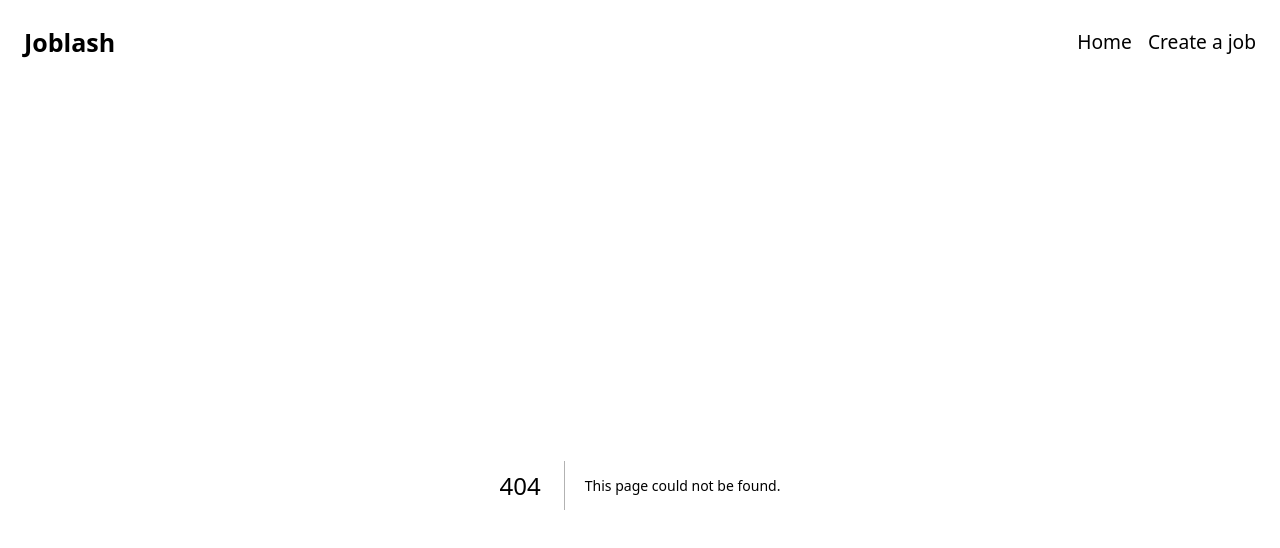
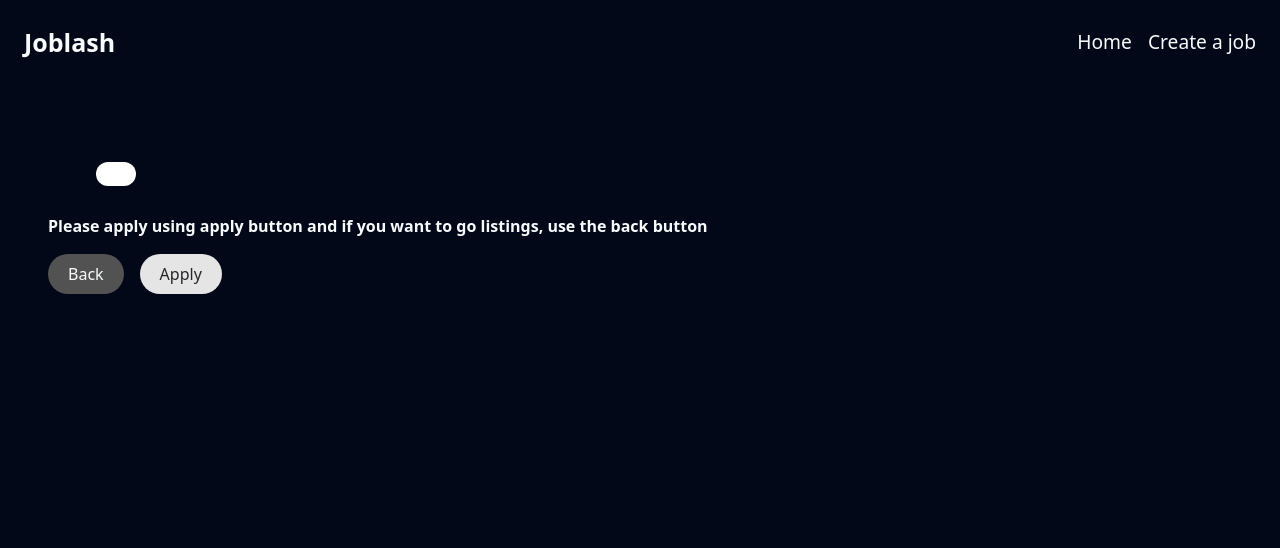
Before and after one commit to anishkumar127/Job-Listing, a Next.js app: page /jobs/1 in a window 1280 px wide. Before the commit this address had no page. Shown: the top 548 px of the page. Built offline with nearby package versions, Linux system fonts and the light colour scheme; no server answers; the database is empty.

Commit message:
View More Added

```diff
--- /dev/null
+++ b/src/actions/delete-job.ts
@@ -0,0 +1,12 @@
+"use server";
+
+import { prisma } from "@/lib/prisma";
+
+export default async function deleteJob(data: FormData) {
+  const jobId = data.get("jobId") as string;
+  await prisma?.jobListing.delete({
+    where: {
+      id: jobId,
+    },
+  });
+}
--- a/src/app/create-job/client.tsx
+++ b/src/app/create-job/client.tsx
@@ -84,7 +84,7 @@ export default function CreateJobClient() {
         />
         <input type="hidden" value={value} name="type" onChange={onChange} />
         <DropDown value={value} setValue={setValue} jobType={jobType} />
-        <SubmitButton />
+        <SubmitButton label="Create"/>
       </form>
     </div>
   );
--- /dev/null
+++ b/src/app/jobs/[id]/page.tsx
@@ -0,0 +1,44 @@
+import { prisma } from "@/lib/prisma";
+import Link from "next/link";
+import React from "react";
+
+export default async function page({ params }: { params: { id: string } }) {
+  const job = await prisma?.jobListing?.findUnique({
+    where: {
+      id: params?.id,
+    },
+  });
+  return (
+    <div>
+      <div className="container p-12 space-y-7">
+        <h1 className="text-[4rem]">{job?.title}</h1>
+        <div className="flex gap-4 items-center">
+          <p className="text-[1.2rem]">{job?.companyName}</p>
+          <p className="text-neutral-500">{job?.location}</p>
+          <p className="text-neutral-500">{job?.type}</p>
+          <p className="bg-white text-black inline p-3  px-5 rounded-full">
+            {job?.salary}
+          </p>
+        </div>
+      <div>
+        <p className="font-bold">
+          Please apply using apply button and if you want to go listings, use
+          the back button
+        </p>
+        <div className="flex items-center gap-4 py-4">
+          <Link href="/jobs" className="py-2 px-5 bg-neutral-600 rounded-full ">
+            Back
+          </Link>
+          <Link
+            href="https://www.google.com"
+            target="_blank"
+            className="py-2 px-5 bg-neutral-200 text-zinc-800  rounded-full"
+          >
+            Apply
+          </Link>
+        </div>
+      </div>
+      </div>
+    </div>
+  );
+}
--- a/src/app/jobs/card.tsx
+++ b/src/app/jobs/card.tsx
@@ -38,7 +38,7 @@ export default function Card({
       <div className="pt-6 ml-auto mr-2 flex gap-4">
         <form action="">
           <input type="hidden" name="jobId" value={id} id="jobId" />
-          <SubmitButton />
+          <SubmitButton label="Delete"/>
         </form>
         <Button onClick={() => router.push(`/jobs/${id}`)}>View More</Button>
       </div>
--- a/src/components/submit-button.tsx
+++ b/src/components/submit-button.tsx
@@ -1,11 +1,11 @@
 import React from "react";
 import { Button } from "./ui/button";
 import { experimental_useFormStatus as useFormStatus } from "react-dom";
-export default function SubmitButton() {
+export default function SubmitButton({ label }: { label: string }) {
   const { pending } = useFormStatus();
   return (
     <Button disabled={pending} type="submit" variant="outline">
-      Create
+      {label}
     </Button>
   );
 }
```
